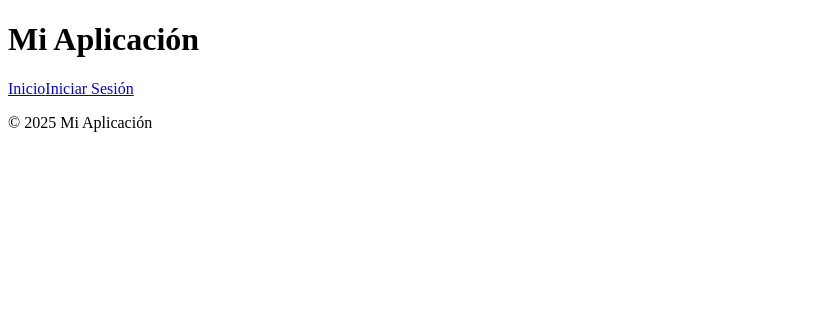
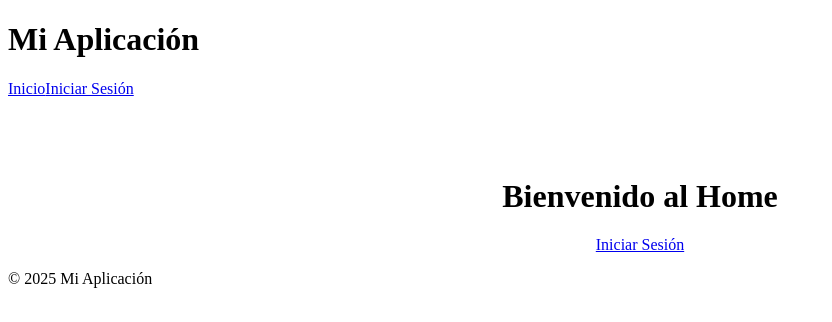
Before and after one commit to VicenteAninat/Control-2---BD, a Nuxt app in the folder frontend/: page / in a window 1280 px wide. Shown: the top 322 px of the page, without its empty margins (0-832 px from the left). Built offline with nearby package versions, Linux system fonts and the light colour scheme; no server answers.

Commit message:
Actualizaciones Frontend

```diff
--- a/frontend/nuxt.config.ts
+++ b/frontend/nuxt.config.ts
@@ -1,5 +1,12 @@
 // https://nuxt.com/docs/api/configuration/nuxt-config
 export default defineNuxtConfig({
   compatibilityDate: '2025-05-15',
-  devtools: { enabled: true }
+  pages: true,
+  devtools: { enabled: true },
+  runtimeConfig: {
+    public: {
+      backendServer: process.env.BACKEND_SERVER,
+      backendPort: process.env.BACKEND_PORT
+    }
+  }
 })
--- /dev/null
+++ b/frontend/pages/index.vue
@@ -0,0 +1,12 @@
+<template>
+  <div class="container" style="text-align:center; margin-top: 80px;">
+    <h1 class="title">Bienvenido al Home</h1>
+    <nuxt-link to="/login" class="btn btn-primary" style="margin-top: 30px;">Iniciar Sesión</nuxt-link>
+  </div>
+</template>
+
+<script setup>
+definePageMeta({
+  middleware: 'auth'
+})
+</script>
```
